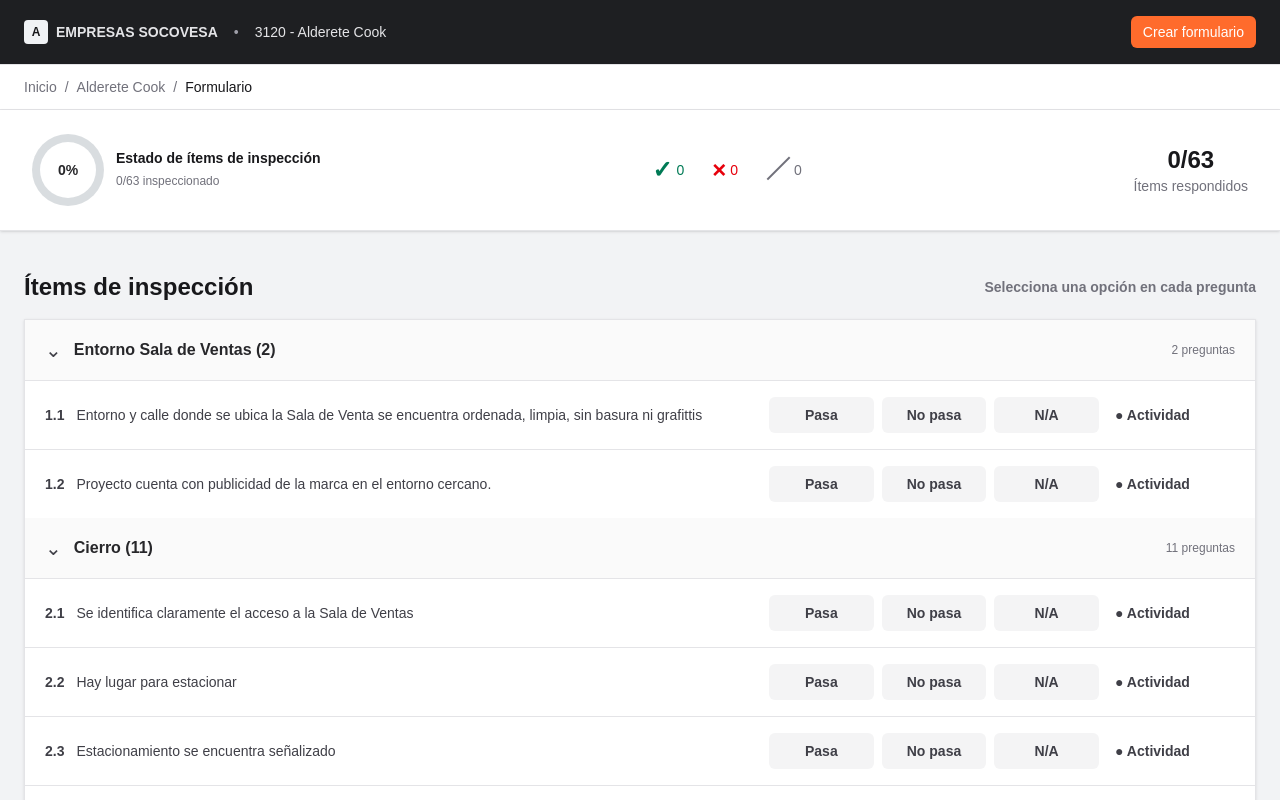
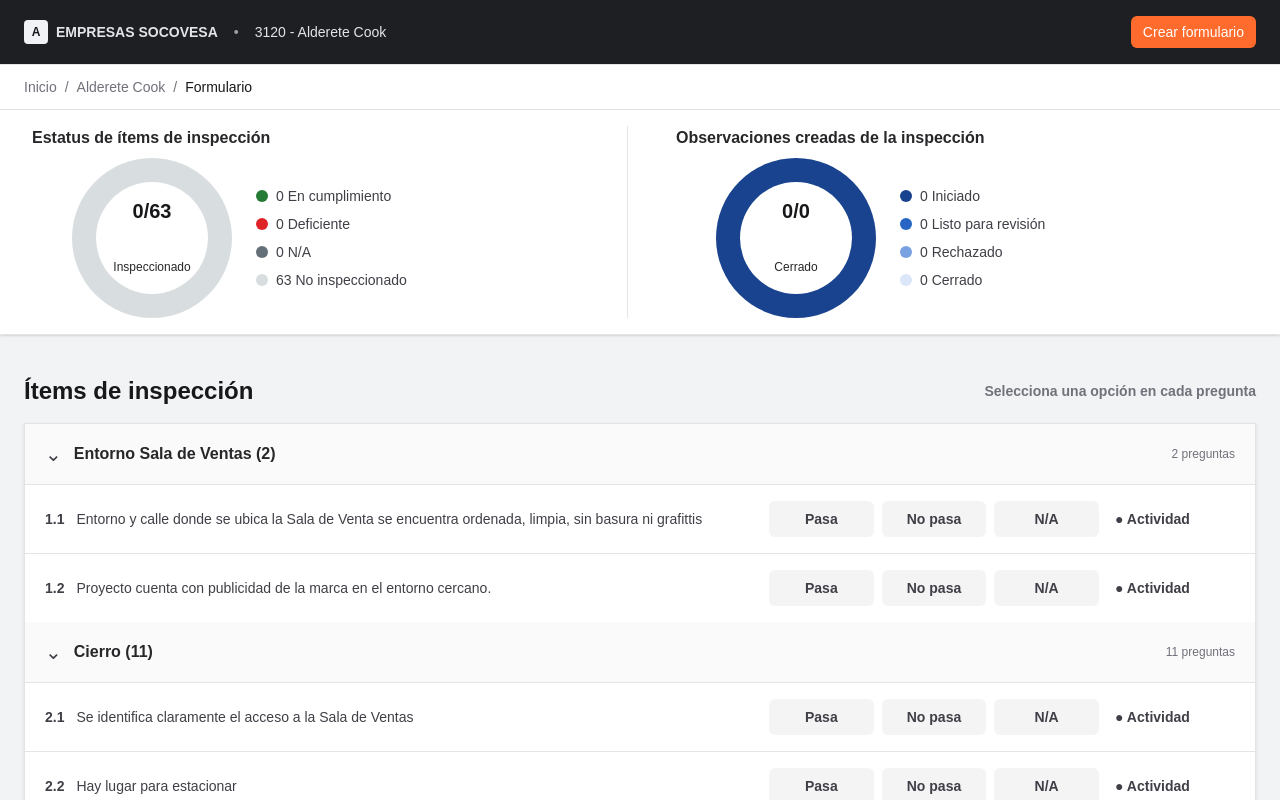
Before and after one commit to Mdvas33/Procore, a Next.js app: page /proyecto/alderete-cook/formulario in a window 1280 px wide. Shown: the top 800 px of the page. Built offline with nearby package versions, Linux system fonts and the light colour scheme.

Commit message:
Add inspection status charts

```diff
--- a/app/proyecto/[slug]/formulario/FormularioChecklist.tsx
+++ b/app/proyecto/[slug]/formulario/FormularioChecklist.tsx
@@ -36,6 +36,7 @@ export default function FormularioChecklist({ checklist, projectSlug }: { checkl
     "N/A": Object.values(answers).filter((answer) => answer === "N/A").length,
   };
   const completed = counts.Pasa + counts["No pasa"] + counts["N/A"];
+  const observationCount = Object.keys(observations).length;
 
   function setAnswer(id: string, result: Result) {
     setAnswers((current) => ({ ...current, [id]: result }));
@@ -75,17 +76,9 @@ export default function FormularioChecklist({ checklist, projectSlug }: { checkl
 
   return (
     <>
-      <section className="mb-5 flex flex-wrap items-center justify-center gap-12 border-b border-zinc-200 bg-white px-8 py-6 shadow-sm sm:justify-between">
-        <ProgressRing value={completed} total={total} color="#277b37" />
-        <div className="flex items-center gap-7 text-sm text-zinc-700">
-          <ResultCount color="text-emerald-700" icon="✓" value={counts.Pasa} />
-          <ResultCount color="text-red-600" icon="×" value={counts["No pasa"]} />
-          <ResultCount color="text-zinc-500" icon="／" value={counts["N/A"]} />
-        </div>
-        <div className="text-center text-sm text-zinc-500">
-          <strong className="block text-2xl text-zinc-900">{completed}/{total}</strong>
-          Ítems respondidos
-        </div>
+      <section className="mb-5 grid gap-6 border-b border-zinc-200 bg-white px-6 py-4 shadow-sm lg:grid-cols-2 lg:divide-x lg:divide-zinc-200 lg:px-8">
+        <InspectionChart counts={counts} completed={completed} total={total} />
+        <ObservationChart count={observationCount} />
       </section>
 
       <main className="mx-auto max-w-[1320px] px-4 py-5 sm:px-6">
@@ -208,18 +201,64 @@ function Field({ label, children }: { label: string; children: React.ReactNode }
   return <label className="block text-xs font-medium text-zinc-700">{label}<span className="mt-1 block">{children}</span></label>;
 }
 
-function ResultCount({ color, icon, value }: { color: string; icon: string; value: number }) {
-  return <span className={`flex items-center gap-1 ${color}`}><strong className="text-2xl">{icon}</strong>{value}</span>;
-}
+function InspectionChart({ counts, completed, total }: { counts: { Pasa: number; "No pasa": number; "N/A": number }; completed: number; total: number }) {
+  const notInspected = total - completed;
+  const segments = [
+    { label: "En cumplimiento", value: counts.Pasa, color: "#247b35" },
+    { label: "Deficiente", value: counts["No pasa"], color: "#df2429" },
+    { label: "N/A", value: counts["N/A"], color: "#647078" },
+    { label: "No inspeccionado", value: notInspected, color: "#d8dddf" },
+  ];
 
-function ProgressRing({ value, total, color }: { value: number; total: number; color: string }) {
-  const progress = total ? (value / total) * 360 : 0;
   return (
-    <div className="flex items-center gap-3">
-      <div className="grid h-[72px] w-[72px] place-items-center rounded-full" style={{ background: `conic-gradient(${color} ${progress}deg, #d9dde0 0deg)` }}>
-        <div className="grid h-[56px] w-[56px] place-items-center rounded-full bg-white text-sm font-bold text-zinc-800">{Math.round((value / total) * 100)}%</div>
+    <div>
+      <h2 className="mb-2 text-base font-bold text-zinc-800">Estatus de ítems de inspección</h2>
+      <div className="flex items-center justify-center gap-6 sm:justify-start sm:pl-10">
+        <DonutChart total={total} center={`${completed}/${total}`} subtitle="Inspeccionado" segments={segments} />
+        <ChartLegend segments={segments} />
       </div>
-      <div><strong className="block text-sm text-zinc-900">Estado de ítems de inspección</strong><span className="text-xs text-zinc-500">{value}/{total} inspeccionado</span></div>
     </div>
   );
 }
+
+function ObservationChart({ count }: { count: number }) {
+  const segments = [{ label: "Iniciado", value: count, color: "#19438e" }];
+
+  return (
+    <div className="lg:pl-6">
+      <h2 className="mb-2 text-base font-bold text-zinc-800">Observaciones creadas de la inspección</h2>
+      <div className="flex items-center justify-center gap-6 sm:justify-start sm:pl-10">
+        <DonutChart total={count} center={`0/${count}`} subtitle="Cerrado" segments={segments} />
+        <ChartLegend segments={[
+          ...segments,
+          { label: "Listo para revisión", value: 0, color: "#2665c4" },
+          { label: "Rechazado", value: 0, color: "#78a1e4" },
+          { label: "Cerrado", value: 0, color: "#dbe6f8" },
+        ]} />
+      </div>
+    </div>
+  );
+}
+
+function DonutChart({ total, center, subtitle, segments }: { total: number; center: string; subtitle: string; segments: { label: string; value: number; color: string }[] }) {
+  const gradient = segments.reduce<{ stops: string[]; offset: number }>((result, segment) => {
+    const nextOffset = result.offset + (total ? (segment.value / total) * 360 : 0);
+    return {
+      stops: [...result.stops, `${segment.color} ${result.offset}deg ${nextOffset}deg`],
+      offset: nextOffset,
+    };
+  }, { stops: [], offset: 0 }).stops.join(", ");
+
+  return (
+    <div className="relative grid h-40 w-40 shrink-0 place-items-center rounded-full" style={{ background: gradient ? `conic-gradient(${gradient})` : "#d8dddf" }}>
+      <div className="grid h-28 w-28 place-items-center rounded-full bg-white text-center">
+        <strong className="block text-xl leading-5 text-zinc-900">{center}</strong>
+        <span className="text-xs text-zinc-800">{subtitle}</span>
+      </div>
+    </div>
+  );
+}
+
+function ChartLegend({ segments }: { segments: { label: string; value: number; color: string }[] }) {
+  return <div className="space-y-2 text-sm text-zinc-700">{segments.map((segment) => <div key={segment.label} className="flex items-center gap-2 whitespace-nowrap"><span className="h-3 w-3 rounded-full" style={{ backgroundColor: segment.color }} />{segment.value} {segment.label}</div>)}</div>;
+}
```
